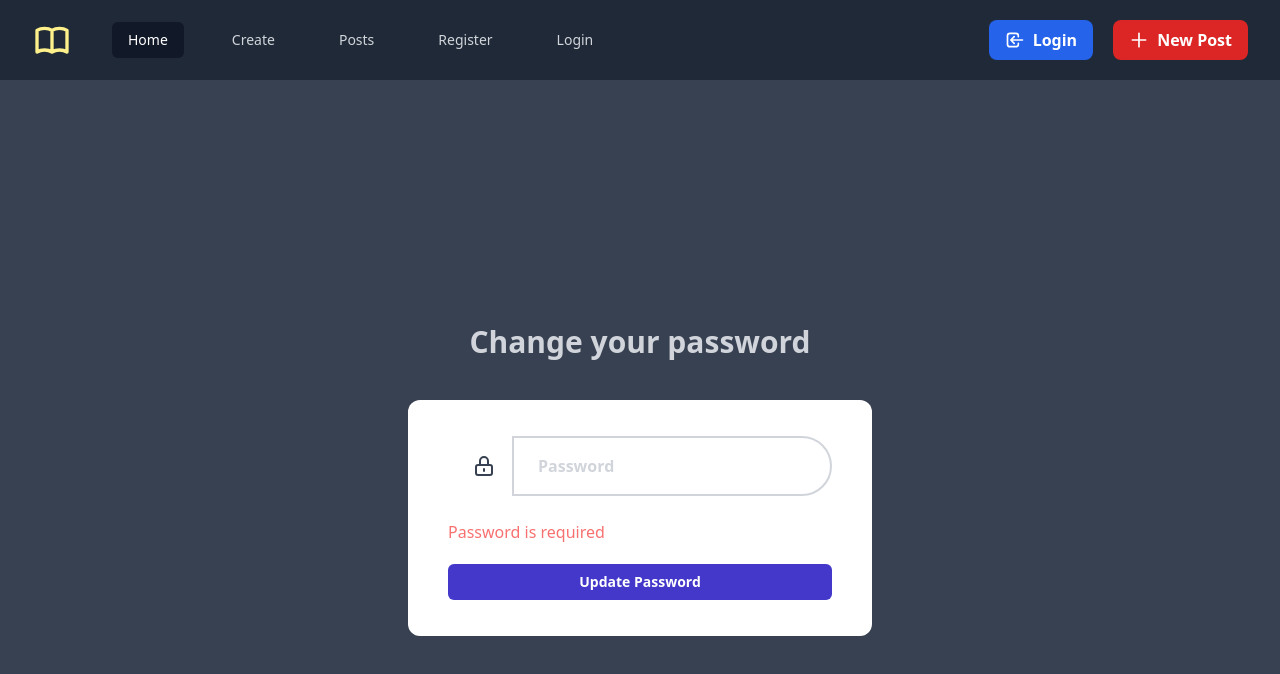
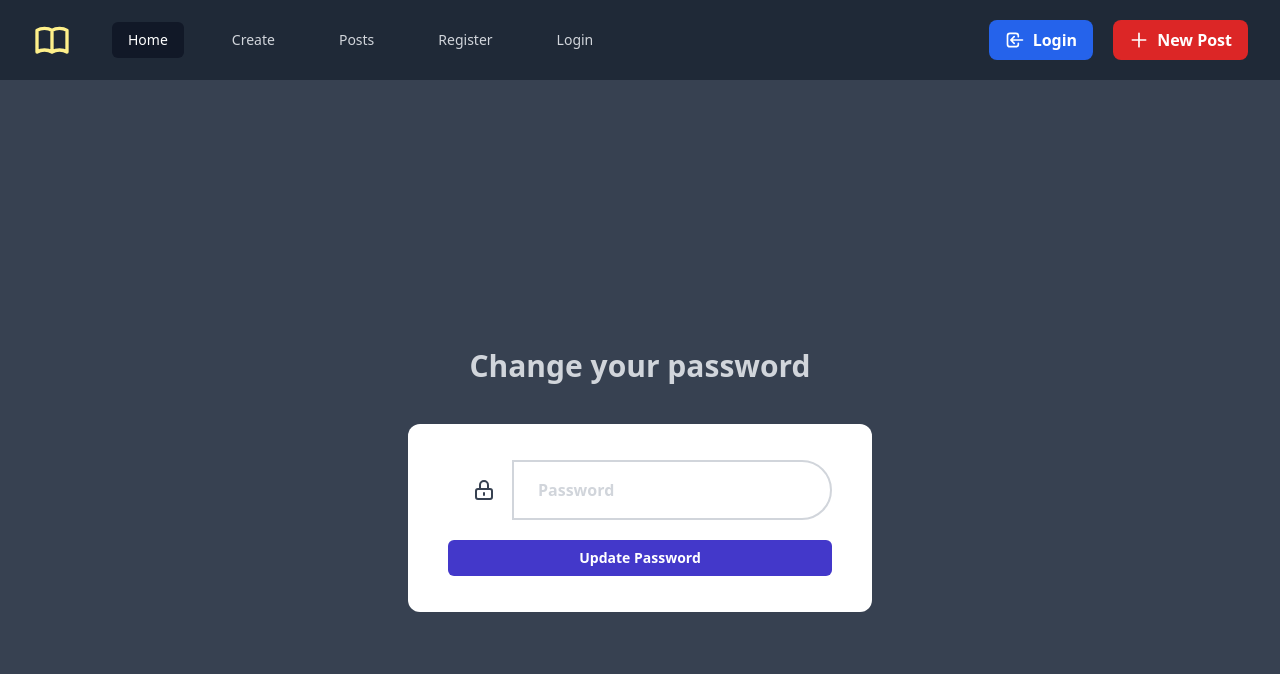
Before and after one commit to mrizkysolehudin/fe-blog-app, a React (Create React App) app: page /update-password in a window 1280 px wide. Shown: the top 674 px of the page. Built offline with nearby package versions, Linux system fonts and the light colour scheme; no server answers.

Commit message:
finished pages/users/passwordManagement/updatePassword

```diff
--- a/src/pages/Users/PasswordManagement/UpdatePassword.js
+++ b/src/pages/Users/PasswordManagement/UpdatePassword.js
@@ -1,30 +1,83 @@
 import { LockClosedIcon } from "@heroicons/react/outline";
+import { useFormik } from "formik";
 import React from "react";
+import { useDispatch, useSelector } from "react-redux";
+import { Navigate } from "react-router-dom";
+import { updatePasswordAction } from "redux/slices/users/usersSlices";
+import * as Yup from "yup";
+
+const formSchema = Yup.object({
+	password: Yup.string().required("Password is required"),
+});
 
 const UpdateePassword = () => {
+	const dispatch = useDispatch();
+
+	const formik = useFormik({
+		initialValues: {
+			password: "",
+		},
+
+		onSubmit: (values) => {
+			dispatch(updatePasswordAction(values?.password));
+		},
+
+		validationSchema: formSchema,
+	});
+
+	const users = useSelector((state) => state.users);
+	const { isPasswordUpdated, loading, appErr, serverErr, userAuth } = users;
+
+	if (isPasswordUpdated) return <Navigate to={`/profile/${userAuth._id}`} />;
+
 	return (
 		<div className="bg-gray-700 min-h-screen flex items-center justify-center">
 			<div>
-				<h1 className="text-gray-300 font-extrabold text-3xl text-center mb-10">
-					Change your password
-				</h1>
+				<div>
+					<h1 className="text-gray-300 font-extrabold text-3xl text-center mb-10">
+						Change your password
+					</h1>
+
+					{appErr ||
+						(serverErr && (
+							<p className="text-red-600 text-center">
+								{appErr} {serverErr}
+							</p>
+						))}
+				</div>
+
 				<div className="bg-white py-9 px-10 rounded-xl">
-					<form>
+					<form onSubmit={formik.handleSubmit}>
 						<div className="flex items-center ml-6">
 							<LockClosedIcon className="w-6 h-6 text-gray-700 mr-4" />
 							<input
+								value={formik.values.password}
+								onChange={formik.handleChange("password")}
+								onBlur={formik.handleBlur("password")}
 								type="passsword"
 								placeholder="Password"
 								className="rounded-r-full border-2 border-gray-300 py-4 px-6 w-80 placeholder:font-bold placeholder:text-gray-300"
 							/>
 						</div>
 						<div>
-							<p className="text-red-400 mt-6">
-								Password is required
+							<p className="text-red-400 ml-7">
+								{formik.touched.password &&
+									formik.errors.password}
 							</p>
-							<button className="bg-indigo-700 w-full text-white text-sm font-semibold py-2 rounded-md mt-5 hover:bg-gray-800">
-								Update Password
-							</button>
+
+							{loading ? (
+								<button
+									disabled
+									className="bg-indigo-700 w-full text-white text-sm font-semibold py-2 rounded-md mt-5 hover:bg-gray-800">
+									Loading please wait...
+								</button>
+							) : (
+								<button
+									type="submit"
+									className="bg-indigo-700 w-full text-white text-sm font-semibold py-2 rounded-md mt-5 hover:bg-gray-800">
+									Update Password
+								</button>
+							)}
 						</div>
 					</form>
 				</div>
```
